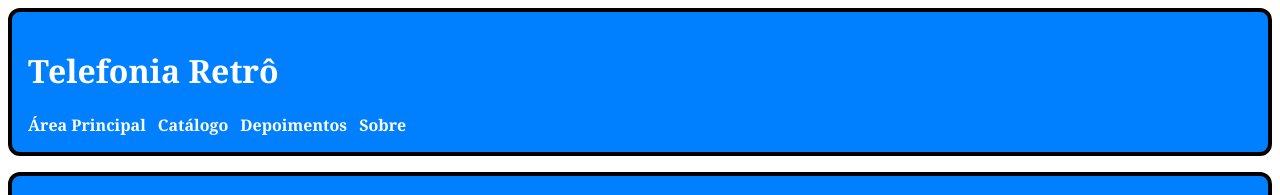
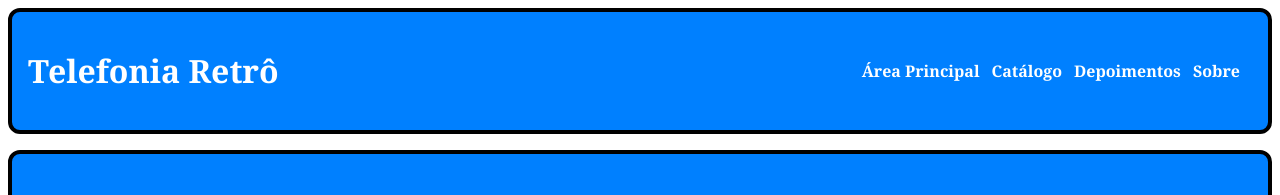
Before and after one commit to EduardoVD/WorkPhoneAngular, an Angular app: page / in a window 1280 px wide. Shown: the top 195 px of the page. Built offline with nearby package versions, Linux system fonts and the light colour scheme.

Commit message:
Small CSS update.

```diff
--- a/src/app/components/article/article.css
+++ b/src/app/components/article/article.css
@@ -12,6 +12,7 @@
     height: 300px;
     border: 4px solid #000000;
     border-radius: 12px;
+    box-shadow: 4px 4px 0px #000000;
 }
 
 .card {
--- a/src/app/components/header/header.css
+++ b/src/app/components/header/header.css
@@ -6,6 +6,11 @@
     margin-bottom: 16px;
     border: 4px solid #000000;
     border-radius: 12px;
+    display: flex;
+    justify-content: space-between;
+    align-items: center;
+    flex-wrap: wrap;
+    gap: 16px;
 }
 
 .menu-navigation a {
```
